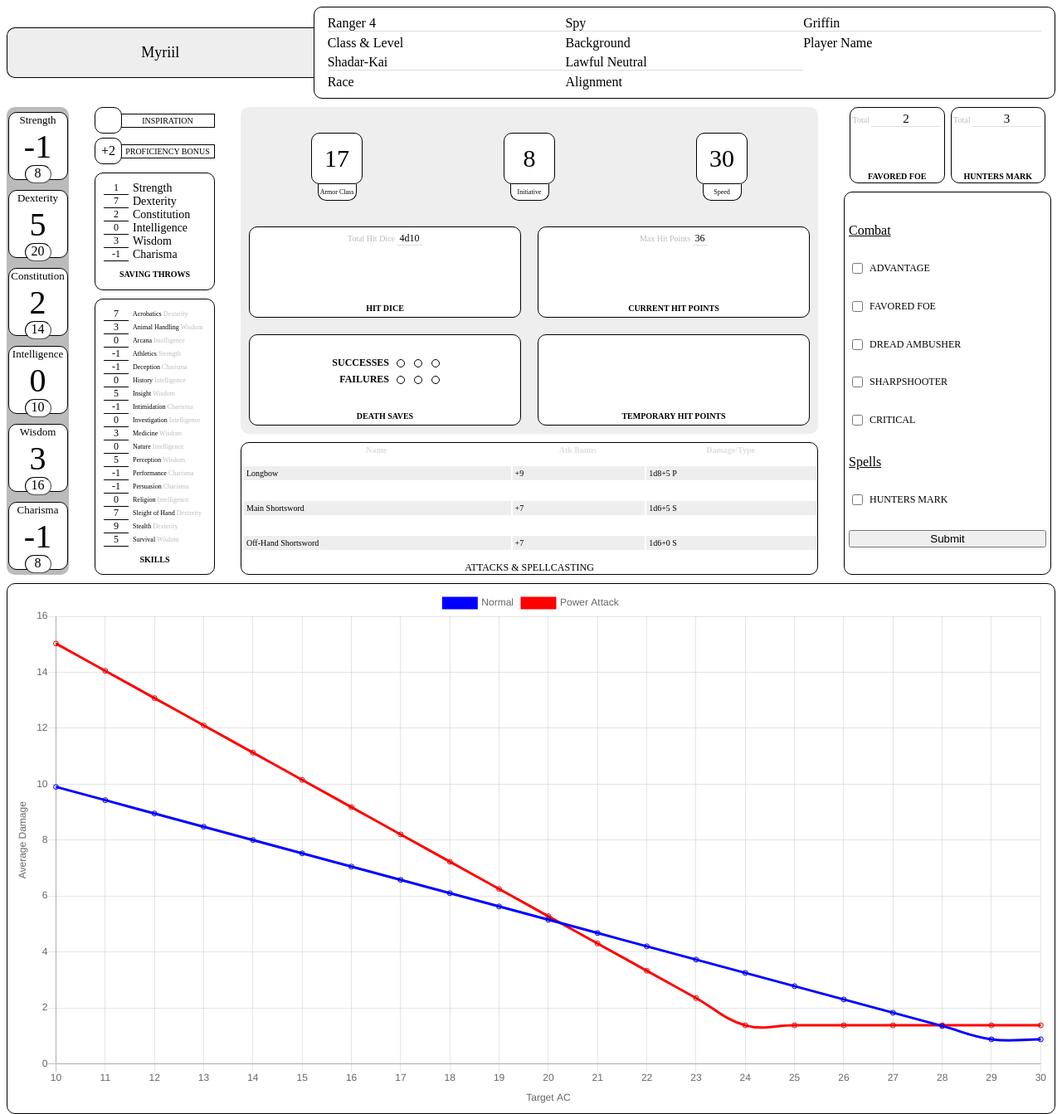
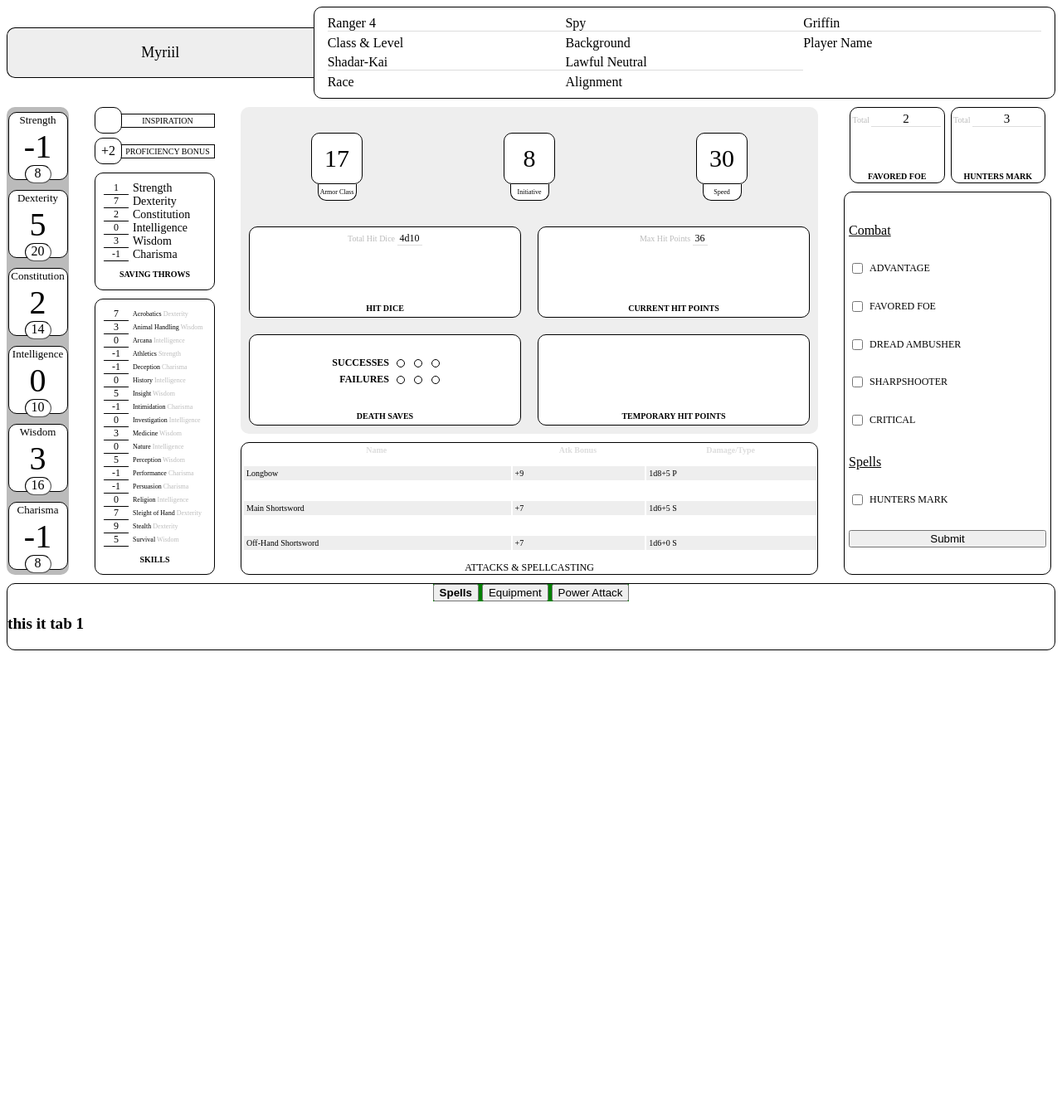
Before and after one commit to GriffinHackley/CharacterSheet, a Django app: page /sheet/1/ in a window 1280 px wide. Shown: the whole page at 83% size. After the commit the page ends 784 px from the top, so only its background shows below. Run offline with Django 4.2, Linux system fonts and the light colour scheme; data comes from the database, SQL or seed files in the repository; some libraries are stand-ins or nearby versions.

Commit message:
Tab switching in flex panel

```diff
--- a/sheet/static/sheet/5eSheet.css
+++ b/sheet/static/sheet/5eSheet.css
@@ -674,13 +674,40 @@ section.flexPanel {
   border-radius: 10px;
   margin-top: 10px;
   flex-grow: 1;
+  flex-direction: column;
+  align-items: center;
+}
+.tabHeader {
+  background-color: green;
+}
+.tabContent{
+  width: 100%;
+  flex-grow: 1;
+  display: flex;
+  justify-content: center;
+  align-items: center;
+  font-size: .8rem;
+  display: none;
+}
+.tabContent--active {
+  display: block;
+}
+.tabContent > :first-child {
+  /* margin-top: 0; */
+}
+.tabButton:active {
+  color: aqua;
+}
+.tabButton--active {
+  font-weight: bold;
 }
 section.powerAttack {
   display: flex;
   width: 100%;
+  height: 99%;
   flex-direction: column;
   align-items: center;
-  padding: 7px;
+  padding: 1px;
 }
 section.powerAttack > canvas {
   width: 100%;
--- a/sheet/templates/sheet/detail.html
+++ b/sheet/templates/sheet/detail.html
@@ -306,6 +306,18 @@ src="https://cdnjs.cloudflare.com/ajax/libs/Chart.js/2.9.4/Chart.js">
     </main>
 
     <section class="flexPanel">
+        <div class="tabHeader">
+          <button type="button" class="tabButton tabButton--active" data-for-tab="1">Spells</button>
+          <button type="button" class="tabButton" data-for-tab="2">Equipment</button>
+          <button type="button" class="tabButton" data-for-tab="3">Power Attack</button>
+        </div>
+        <div class="tabContent tabContent--active" data-tab="1">
+          <h2>this it tab 1</h2>
+        </div>
+        <div class="tabContent" data-tab="2">
+          <h2>this it tab 2</h2>
+        </div>
+        <div class="tabContent" data-tab="3">
           <section class="powerAttack">
             <script src="https://cdnjs.cloudflare.com/ajax/libs/Chart.js/2.5.0/Chart.min.js"></script>
             <body>
@@ -317,6 +329,37 @@ src="https://cdnjs.cloudflare.com/ajax/libs/Chart.js/2.9.4/Chart.js">
             </script>
             <script  src="{% static 'sheet/powerAttackGraph.js' %}"></script>
           </section>
+        </div>
+
+      <script>
+        function setupTabs(){
+          document.querySelectorAll(".tabButton").forEach(button => {
+            button.addEventListener("click", () => {
+              const sidebar = button.parentElement;
+              const tabsContainer = sidebar.parentElement;
+              const tabNumber = button.dataset.forTab;
+
+              let queryString = '.tabContent[data-tab="' + tabNumber + '"]'
+              const tabToActivate = tabsContainer.querySelector(queryString)
+
+              sidebar.querySelectorAll(".tabButton").forEach(button => {
+                button.classList.remove("tabButton--active");
+              })
+
+              tabsContainer.querySelectorAll(".tabContent").forEach(tab => {
+                tab.classList.remove("tabContent--active");
+              })
+
+              button.classList.add("tabButton--active");
+              tabToActivate.classList.add("tabContent--active");
+            })
+          })
+        }
+
+        document.addEventListener("DOMContentLoaded", () => {
+          setupTabs();
+        })
+      </script>
     </section>
   </section>
 </form>
```
Lines whose indentation alone changed are shown as unchanged.
